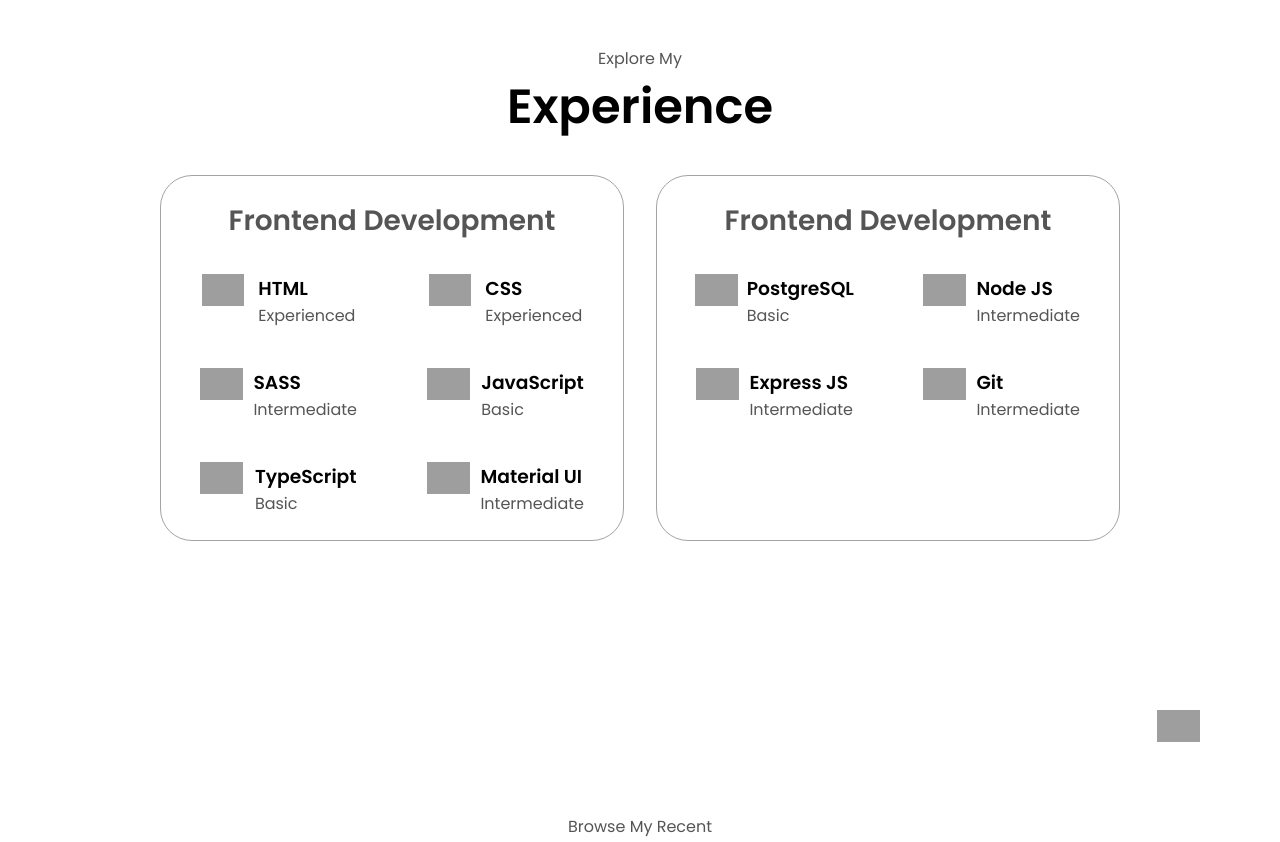
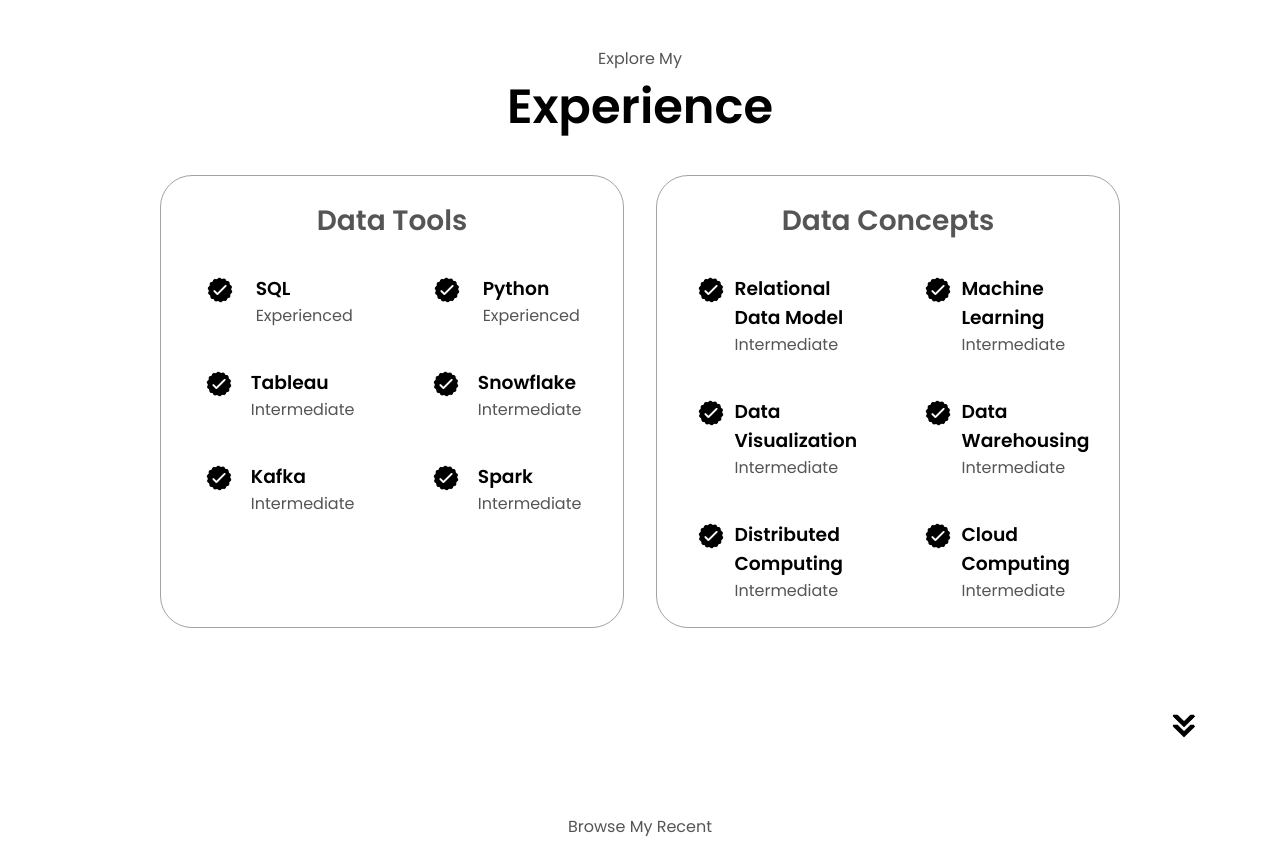
Before and after one commit to ateflearn/flask-blog, a Flask app: page / in a window 1280 px wide. Shown: the part 1650-2492 px from the top of the page. Run offline with Flask 3, Linux system fonts and the light colour scheme; grey boxes are pictures that could not be loaded.

Commit message:
updated information

```diff
--- a/static/css/media.css
+++ b/static/css/media.css
@@ -60,7 +60,7 @@
 @media screen and (max-width: 600px) {
   #contact,
   footer {
-    height: 40vh;
+    height: 80vh;
   }
   #profile {
     height: 83vh;
--- a/templates/index.html
+++ b/templates/index.html
@@ -42,8 +42,8 @@
       </div>
       <div class="section__text">
         <p class="section__text__p1">Hello, I'm</p>
-        <h1 class="title">John Doe</h1>
-        <p class="section__text__p2">Frontend Developer</p>
+        <h1 class="title">Atef Alvi</h1>
+        <p class="section__text__p2">Data Engineer</p>
         <div class="btn-container">
           <button
             class="btn btn-color-2"
@@ -86,16 +86,16 @@
           <div class="about-containers">
             <div class="details-container">
               <img
-                src="./assets/experience.png"
+                src="static/images/experience.png"
                 alt="Experience icon"
                 class="icon"
               />
               <h3>Experience</h3>
-              <p>2+ years <br />Frontend Development</p>
+              <p>10+ years <br />Data Analytics & Engineering</p>
             </div>
             <div class="details-container">
               <img
-                src="./assets/education.png"
+                src="static/images/education.png"
                 alt="Education icon"
                 class="icon"
               />
@@ -105,18 +105,13 @@
           </div>
           <div class="text-container">
             <p>
-              Lorem ipsum dolor sit amet consectetur adipisicing elit. Hic quis
-              reprehenderit et laborum, rem, dolore eum quod voluptate
-              exercitationem nobis, nihil esse debitis maxime facere minus sint
-              delectus velit in eos quo officiis explicabo deleniti dignissimos.
-              Eligendi illum libero dolorum cum laboriosam corrupti quidem,
-              reiciendis ea magnam? Nulla, impedit fuga!
+              Highly skilled and results-driven Data Engineer with over 10 years of experience in business intelligence, data engineering, and data warehousing. Proven track record of utilizing strategic analytical thinking, problem-solving, and conflict resolution to drive positive organizational outcomes. Adept at designing and implementing ETL pipelines, data warehousing solutions, and data governance strategies. Collaborated effectively with cross-functional teams to deliver data-driven insights that support business decision-making and drive continuous improvement. Passionate about staying current with the latest technologies and trends in data engineering, business intelligence and data science. Committed to contributing to team success and delivering measurable results.
             </p>
           </div>
         </div>
       </div>
       <img
-        src="./assets/arrow.png"
+        src="static/images/arrow.png"
         alt="Arrow icon"
         class="icon arrow"
         onclick="location.href='./#experience'"
@@ -128,120 +123,142 @@
       <div class="experience-details-container">
         <div class="about-containers">
           <div class="details-container">
-            <h2 class="experience-sub-title">Frontend Development</h2>
+            <h2 class="experience-sub-title">Data Tools</h2>
             <div class="article-container">
               <article>
                 <img
-                  src="./assets/checkmark.png"
+                  src="static/images/checkmark.png"
                   alt="Experience icon"
                   class="icon"
                 />
                 <div>
-                  <h3>HTML</h3>
+                  <h3>SQL</h3>
                   <p>Experienced</p>
                 </div>
               </article>
               <article>
                 <img
-                  src="./assets/checkmark.png"
+                  src="static/images/checkmark.png"
                   alt="Experience icon"
                   class="icon"
                 />
                 <div>
-                  <h3>CSS</h3>
+                  <h3>Python</h3>
                   <p>Experienced</p>
                 </div>
               </article>
               <article>
                 <img
-                  src="./assets/checkmark.png"
+                  src="static/images/checkmark.png"
                   alt="Experience icon"
                   class="icon"
                 />
                 <div>
-                  <h3>SASS</h3>
+                  <h3>Tableau</h3>
                   <p>Intermediate</p>
                 </div>
               </article>
               <article>
                 <img
-                  src="./assets/checkmark.png"
+                  src="static/images/checkmark.png"
                   alt="Experience icon"
                   class="icon"
                 />
                 <div>
-                  <h3>JavaScript</h3>
-                  <p>Basic</p>
+                  <h3>Snowflake</h3>
+                  <p>Intermediate</p>
                 </div>
               </article>
               <article>
                 <img
-                  src="./assets/checkmark.png"
+                  src="static/images/checkmark.png"
                   alt="Experience icon"
                   class="icon"
                 />
                 <div>
-                  <h3>TypeScript</h3>
-                  <p>Basic</p>
+                  <h3>Kafka</h3>
+                  <p>Intermediate</p>
                 </div>
               </article>
               <article>
                 <img
-                  src="./assets/checkmark.png"
+                  src="static/images/checkmark.png"
                   alt="Experience icon"
                   class="icon"
                 />
                 <div>
-                  <h3>Material UI</h3>
+                  <h3>Spark</h3>
                   <p>Intermediate</p>
                 </div>
               </article>
             </div>
           </div>
           <div class="details-container">
-            <h2 class="experience-sub-title">Frontend Development</h2>
+            <h2 class="experience-sub-title">Data Concepts</h2>
             <div class="article-container">
               <article>
                 <img
-                  src="./assets/checkmark.png"
+                  src="static/images/checkmark.png"
                   alt="Experience icon"
                   class="icon"
                 />
                 <div>
-                  <h3>PostgreSQL</h3>
-                  <p>Basic</p>
-                </div>
-              </article>
-              <article>
-                <img
-                  src="./assets/checkmark.png"
-                  alt="Experience icon"
-                  class="icon"
-                />
-                <div>
-                  <h3>Node JS</h3>
+                  <h3>Relational Data Model</h3>
                   <p>Intermediate</p>
                 </div>
               </article>
               <article>
                 <img
-                  src="./assets/checkmark.png"
+                  src="static/images/checkmark.png"
                   alt="Experience icon"
                   class="icon"
                 />
                 <div>
-                  <h3>Express JS</h3>
+                  <h3>Machine Learning</h3>
                   <p>Intermediate</p>
                 </div>
               </article>
               <article>
                 <img
-                  src="./assets/checkmark.png"
+                  src="static/images/checkmark.png"
                   alt="Experience icon"
                   class="icon"
                 />
                 <div>
-                  <h3>Git</h3>
+                  <h3>Data Visualization</h3>
+                  <p>Intermediate</p>
+                </div>
+              </article>
+              <article>
+                <img
+                  src="static/images/checkmark.png"
+                  alt="Experience icon"
+                  class="icon"
+                />
+                <div>
+                  <h3>Data Warehousing</h3>
+                  <p>Intermediate</p>
+                </div>
+              </article>
+              <article>
+                <img
+                  src="static/images/checkmark.png"
+                  alt="Experience icon"
+                  class="icon"
+                />
+                <div>
+                  <h3>Distributed Computing</h3>
+                  <p>Intermediate</p>
+                </div>
+              </article>
+              <article>
+                <img
+                  src="static/images/checkmark.png"
+                  alt="Experience icon"
+                  class="icon"
+                />
+                <div>
+                  <h3>Cloud Computing</h3>
                   <p>Intermediate</p>
                 </div>
               </article>
```
Also changed, not shown: other parts of templates/index.html (+15 -15 lines), static/images/about-pic.png, static/images/profile-pic-2.png (deleted), static/images/profile-pic.png, templates/base.html (line endings or trailing spaces).
